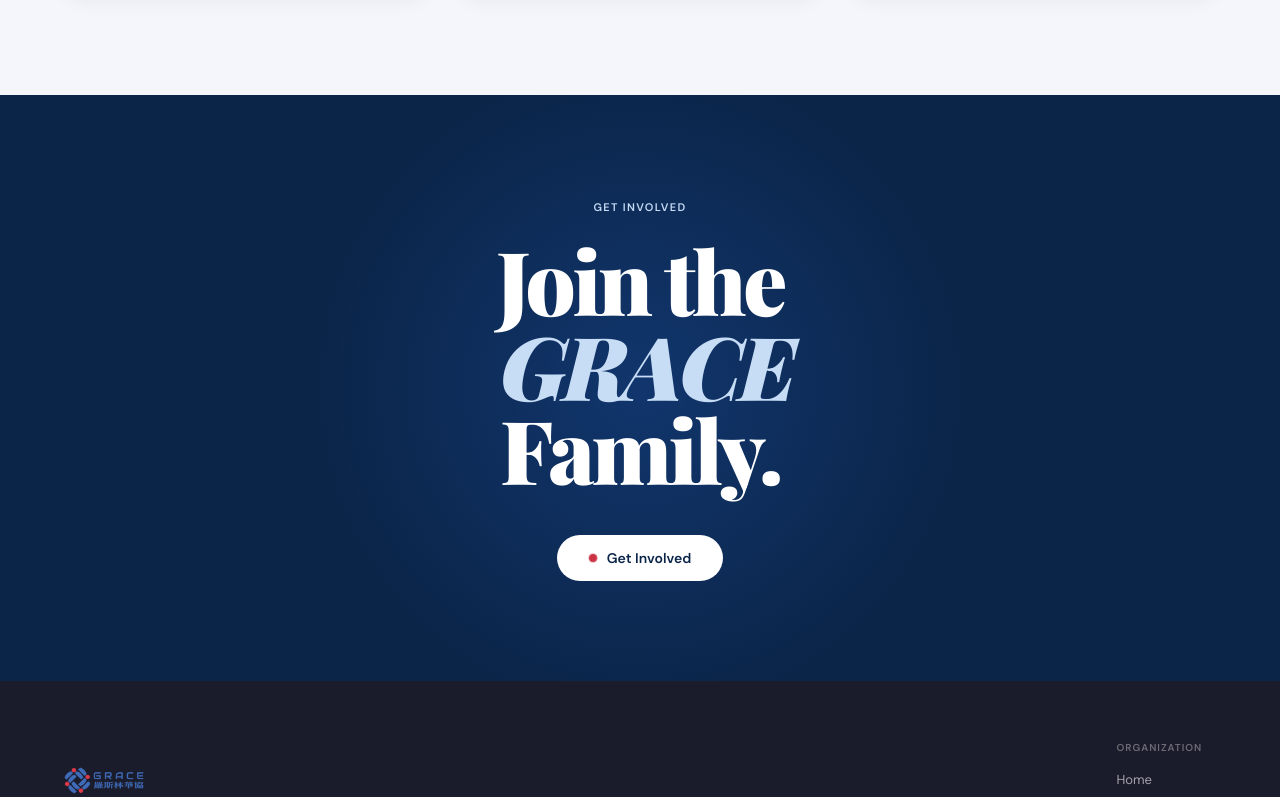
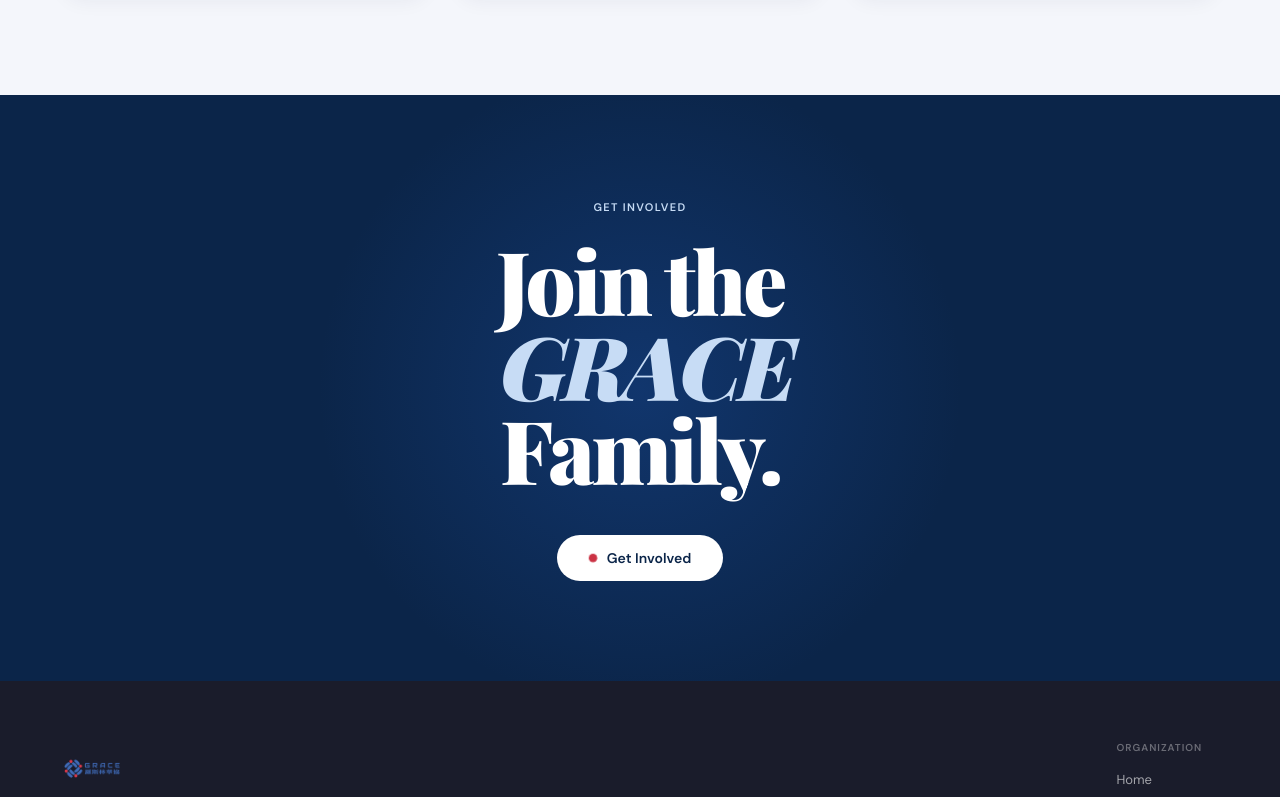
Before and after one commit to jwlew915-sys/GRACE, a website: page about.html in a window 1280 px wide. Shown: the part 3388-4185 px from the top of the page. Drawn offline with nearby package versions, Linux system fonts and the light colour scheme; a web font is replaced by a local one.

Commit message:
Scale footer logo to 56px for better proportion

```diff
--- a/about.html
+++ b/about.html
@@ -337,7 +337,7 @@
     footer { background: var(--text); color: var(--white); padding: 60px var(--page-pad) 40px; }
     .footer-inner { max-width: 1200px; margin: 0 auto; }
     .footer-top { display: flex; justify-content: space-between; align-items: flex-start; margin-bottom: 56px; }
-    .footer-logo img { height: 80px; width: auto; display: block; mix-blend-mode: screen; }
+    .footer-logo img { height: 56px; width: auto; display: block; mix-blend-mode: screen; }
     .footer-nav { display: flex; gap: 60px; }
     .footer-col h4 { font-size: 10px; font-weight: 700; letter-spacing: 0.1em; text-transform: uppercase; opacity: 0.35; margin-bottom: 14px; }
     .footer-col ul { list-style: none; display: flex; flex-direction: column; gap: 9px; }
```
Also changed, not shown: contact.html (+1 -1 lines), events.html (+1 -1 lines), membership.html (+1 -1 lines).
